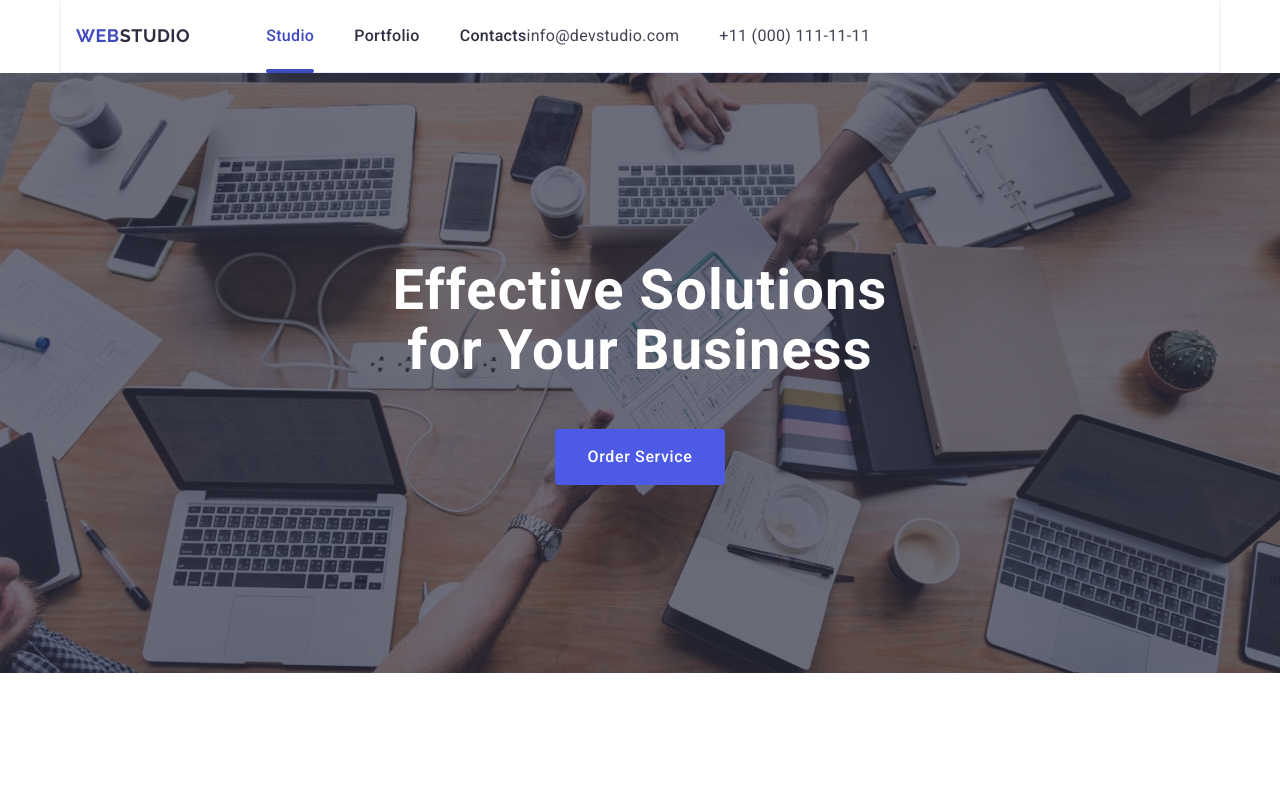
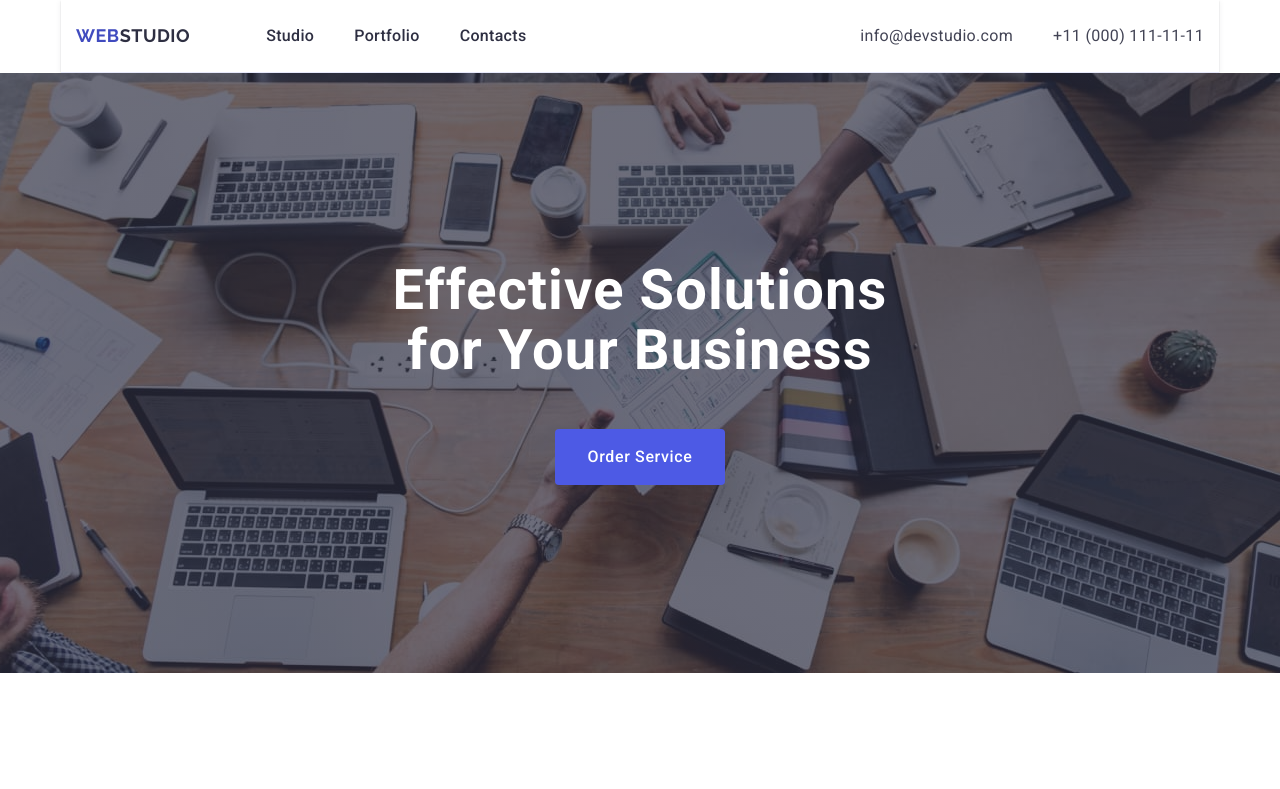
Before and after one commit to MikhailChuza/goit-markup-hw-04, a plain HTML site: page index.html in a window 1280 px wide. Shown: the top 789 px of the page. Drawn offline with nearby package versions, Linux system fonts and the light colour scheme.

Commit message:
Update styles.css

```diff
--- a/css/styles.css
+++ b/css/styles.css
@@ -82,6 +82,7 @@ img {
 .page-header-container {
   display: flex;
   align-items: center;
+  justify-content: space-between;
 }
 
 .page-navigation {
@@ -156,12 +157,7 @@ body {
   color: #404bbf;
 }
 
-.stripe {
-  color: #404bbf;
-  transition: color 250ms cubic-bezier(0.4, 0, 0.2, 1);
-}
-
-.stripe::after {
+.stripe:hover::after {
   content: "";
   position: absolute;
   display: block;
```
